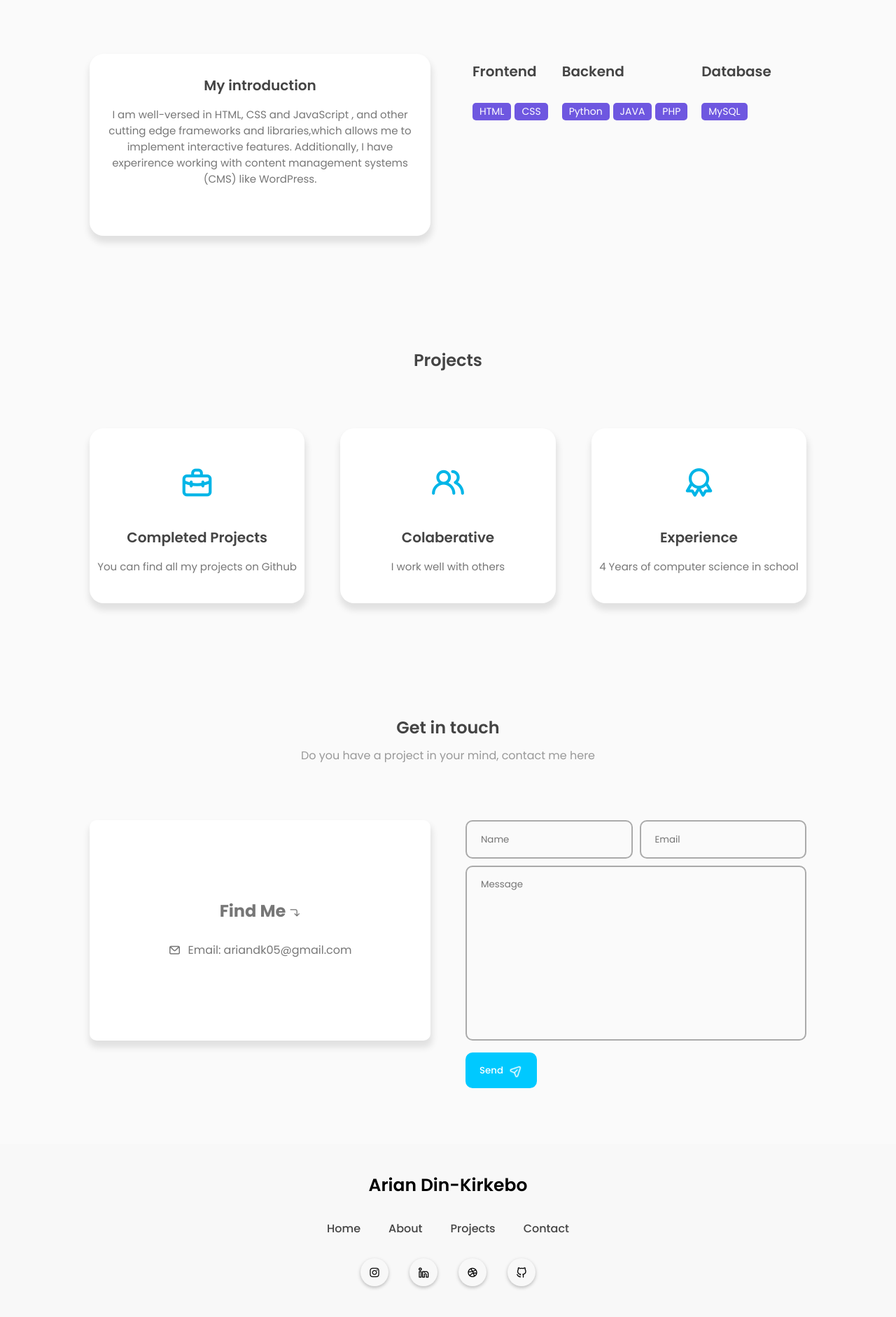
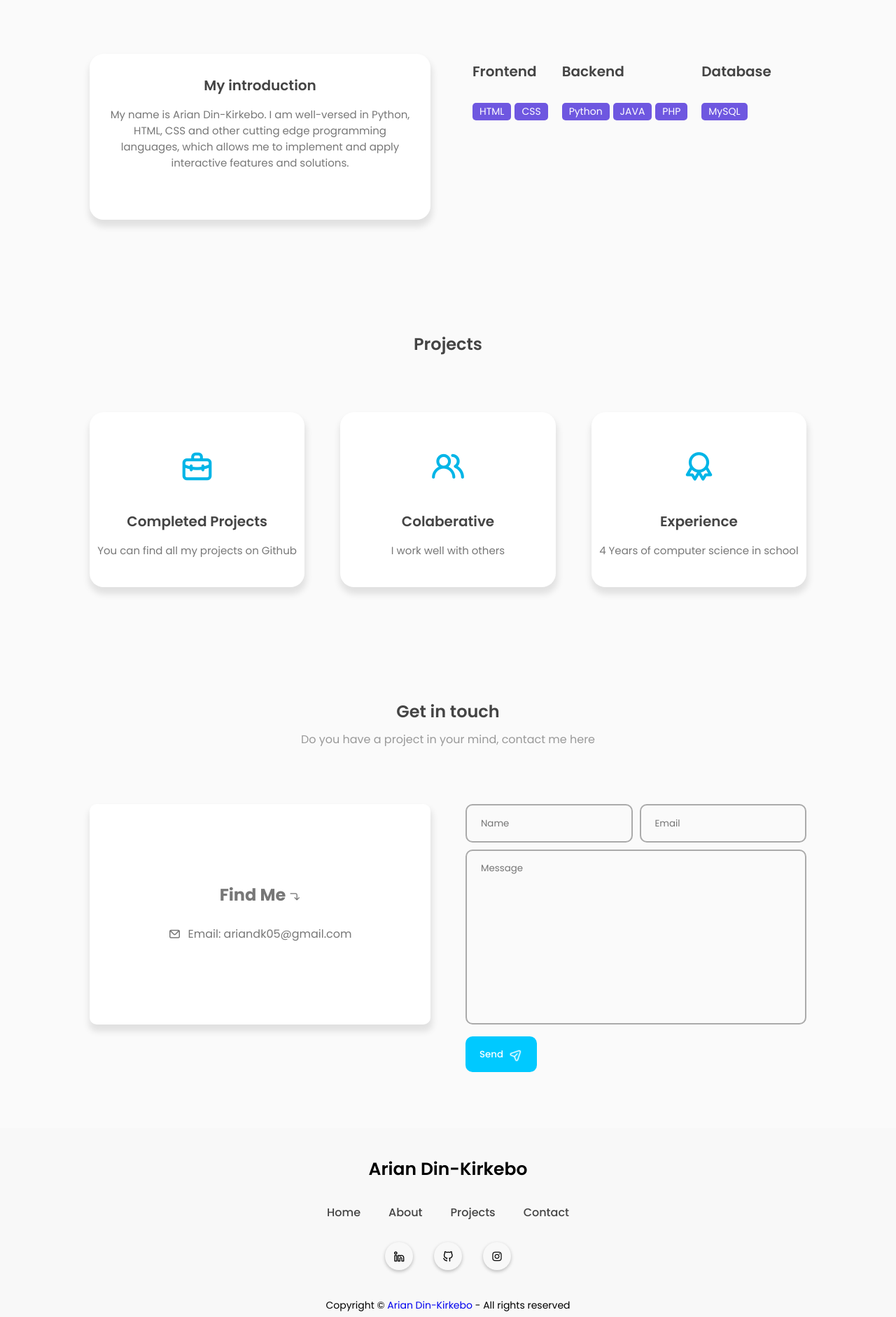
Before and after one commit to ArianDK/ArianDK.github.io, a plain HTML site: page index.html in a window 1280 px wide. Shown: the part 918-2800 px from the top of the page at 70% size. Drawn offline with nearby package versions, Linux system fonts and the light colour scheme.

Commit message:
Add files via upload

```diff
--- a/assets/css/style.css
+++ b/assets/css/style.css
@@ -174,7 +174,7 @@ nav{
     padding-left: 20px;
 }
 .featured-text-card span{
-    background: var(--third-color);
+    background: var(--first-color);
     color: var(--color-white);
     padding: 3px 8px;
     font-size: 12px;
@@ -211,7 +211,7 @@ nav{
     margin-top: 5em;
     gap: 30px;
 }
-.social_icons a {
+.social_icons a, .footer-social-icons a{
     color: inherit; /* Keep the current color of the icon */
     text-decoration: none; /* Remove underline from links */
 }
--- a/index.html
+++ b/index.html
@@ -56,17 +56,16 @@
        <!-- -------------- FEATURED BOX ---------------- -->
        <section class="featured-box" id="home">
           <div class="featured-text">
-            <!--
+
             <div class="featured-text-card">
                 <span>Arian Din-Kirkebo</span>
             </div>
-            -->
+
             <div class="featured-name">
                 <p>I'm a <span class="typedText"></span></p>
             </div>
             <div class="featured-text-info">
-                <p>Experienced frontend developer with a passion for creating visually stunning
-                   and user-friendly websites.
+                <p>Experienced backend and frontend developer with a passion for creating.
                 </p>
             </div>
             <div class="featured-text-btn">
@@ -109,10 +108,8 @@
             <div class="col">
                 <div class="about-info">
                     <h3>My introduction</h3>
-                    <p>I am well-versed in HTML, CSS and JavaScript , and other cutting edge
-                       frameworks and libraries,which allows me to implement interactive features.
-                       Additionally, I have experirence working with content management systems (CMS) like
-                       WordPress.
+                    <p>My name is Arian Din-Kirkebo. I am well-versed in Python, HTML, CSS and other cutting edge
+                       programming languages, which allows me to implement and apply interactive features and solutions.
                     </p>
                     <!--
                     <div class="about-btn">
@@ -234,10 +231,15 @@
             </ul>
         </div>
         <div class="footer-social-icons">
-            <div class="icon"><i class="uil uil-instagram"></i></div>
-            <div class="icon"><i class="uil uil-linkedin-alt"></i></div>
-            <div class="icon"><i class="uil uil-dribbble"></i></div>
-            <div class="icon"><i class="uil uil-github-alt"></i></div>
+            <a href="https://www.linkedin.com/in/arian-din-kirkebo-b11a46266" target="_blank" class="icon">
+                <i class="uil uil-linkedin-alt"></i>
+            </a>
+            <a href="https://github.com/ArianDK" target="_blank" class="icon">
+                <i class="uil uil-github-alt"></i>
+            </a>
+            <a href="https://www.instagram.com/arian_d.k/" target="_blank" class="icon">
+                <i class="uil uil-instagram"></i>
+            </a>
         </div>
         <div class="bottom-footer">
             <p>Copyright &copy; <a href="#home" style="text-decoration: none;">Arian Din-Kirkebo</a> - All rights reserved</p>
```
